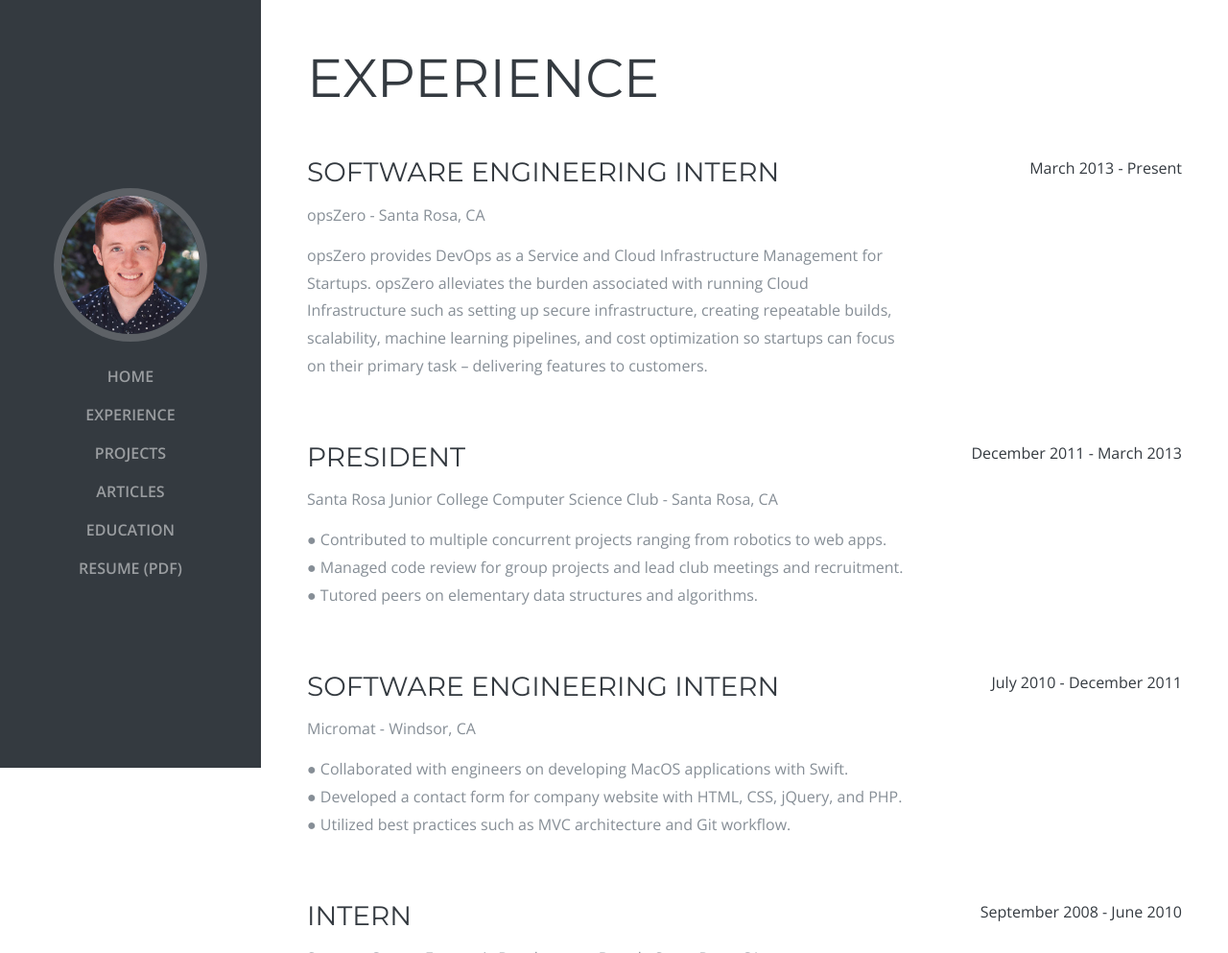
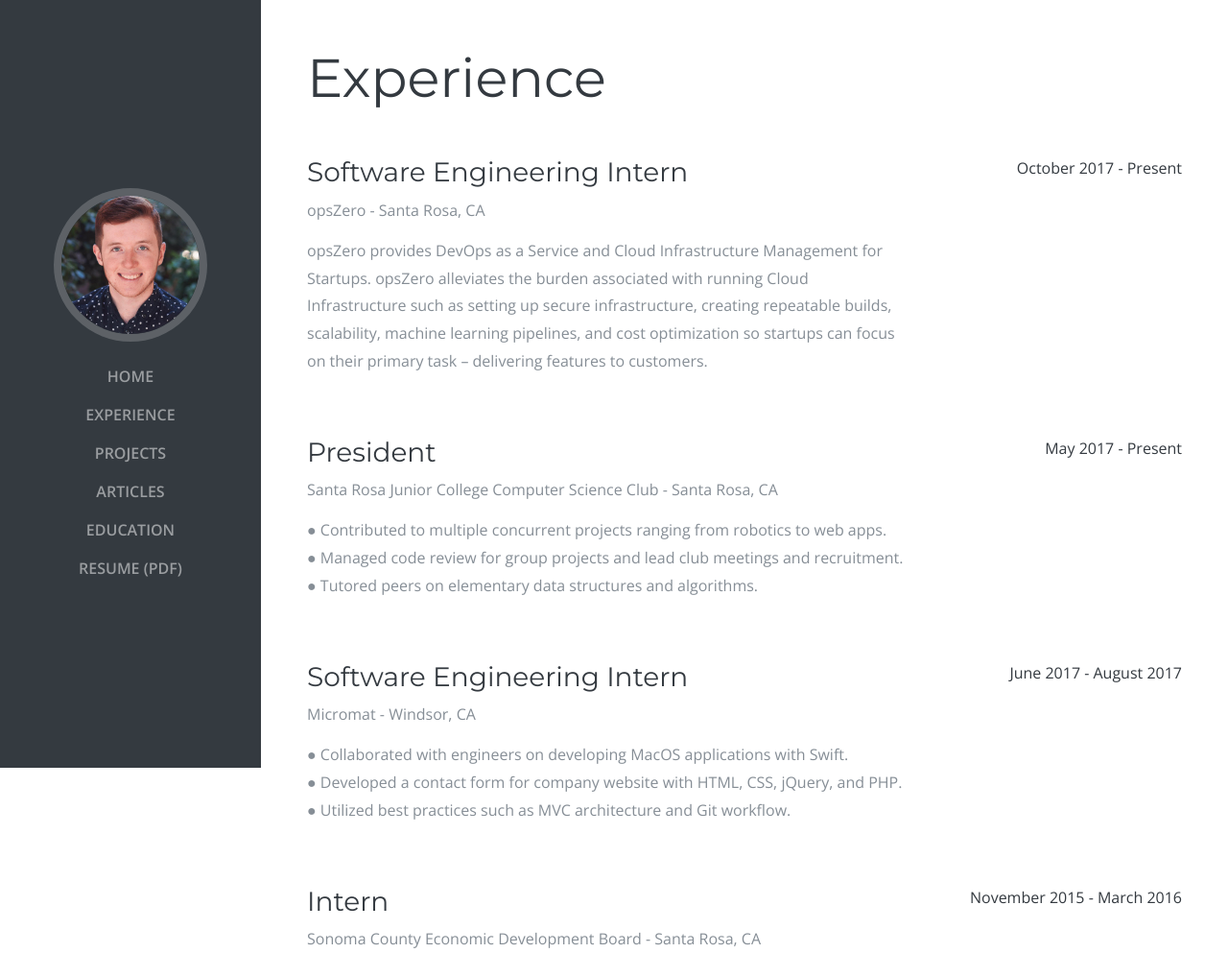
Before and after one commit to Kyle1668/www.kyledevinobrien.com, a plain HTML site: page experience.html in a window 1280 px wide. Shown: the top 993 px of the page at 96% size. Drawn offline with nearby package versions, Linux system fonts and the light colour scheme; a web font is replaced by a local one.

Commit message:
updated texts

```diff
--- a/experience.html
+++ b/experience.html
@@ -19,10 +19,10 @@
     <link href="https://fonts.googleapis.com/css?family=Montserrat" rel="stylesheet">
     <link href="source/vendor/font-awesome/css/font-awesome.min.css" rel="stylesheet">
     <link href="source/vendor/devicons/css/devicons.min.css" rel="stylesheet">
-    <link href="../source/vendor/simple-line-icons/source/css/simple-line-icons.css" rel="stylesheet">
+    <link href="source/vendor/simple-line-icons/css/simple-line-icons.css" rel="stylesheet">
 
     <!-- Custom styles for this template -->
-    <link href="source/css/index.css" rel="stylesheet">
+    <link href="source/css/experience.css" rel="stylesheet">
 
 </head>
 
@@ -45,7 +45,7 @@
                 <a class="nav-link js-scroll-trigger" href="index.html">Home</a>
             </li>
             <li class="nav-item">
-                <a class="nav-link js-scroll-trigger" href="">Experience</a>
+                <a class="nav-link js-scroll-trigger active-nav" href="">Experience</a>
             </li>
             <li class="nav-item">
                 <a class="nav-link js-scroll-trigger" href="">Projects</a>
@@ -83,7 +83,7 @@
                         </p>
                     </div>
                     <div class="resume-date text-md-right">
-                        <span class="text-primary">March 2013 - Present</span>
+                        <span class="text-primary">October 2017 - Present</span>
                     </div>
                 </div>
 
@@ -98,7 +98,7 @@
                         </p>
                     </div>
                     <div class="resume-date text-md-right">
-                        <span class="text-primary">December 2011 - March 2013</span>
+                        <span class="text-primary">May 2017 - Present</span>
                     </div>
                 </div>
 
@@ -113,7 +113,7 @@
                         </p>
                     </div>
                     <div class="resume-date text-md-right">
-                        <span class="text-primary">July 2010 - December 2011</span>
+                        <span class="text-primary">June 2017 - August 2017</span>
                     </div>
                 </div>
 
@@ -129,7 +129,7 @@
                         </p>
                     </div>
                     <div class="resume-date text-md-right">
-                        <span class="text-primary">September 2008 - June 2010</span>
+                        <span class="text-primary">November 2015 - March 2016</span>
                     </div>
                 </div>
 
--- a/source/css/experience.css
+++ b/source/css/experience.css
@@ -24,8 +24,8 @@ h4,
 h5,
 h6 {
     font-family: 'Montserrat', sans-serif;
-    font-weight: 100;
-    text-transform: uppercase;
+    font-weight: 500;
+    /*text-transform: uppercase;*/
     color: #343a40; }
 
 h1 {
@@ -34,10 +34,6 @@ h1 {
 
 h2 {
     font-size: 3.5rem; }
-
-h3 {
-    text-transform: lowercase;
-}
 
 .subheading {
     /*text-transform: uppercase;*/
@@ -126,3 +122,11 @@ a {
     color: #343a40; }
 a:hover, a:focus, a:active {
     color: #343a40; }
+
+.job-title {
+    color: indianred;
+}
+
+.active-nav {
+    color: white;
+}
--- a/source/js/fade.js
+++ b/source/js/fade.js
@@ -1,2 +1,2 @@
 // Fade Effects
-$(".fademe").hide(0).delay(500).fadeIn(1500);
+$(".fademe").hide(0).delay(150).fadeIn(1000);
```
Also changed, not shown: source/vendor/jquery/jquery.js.
